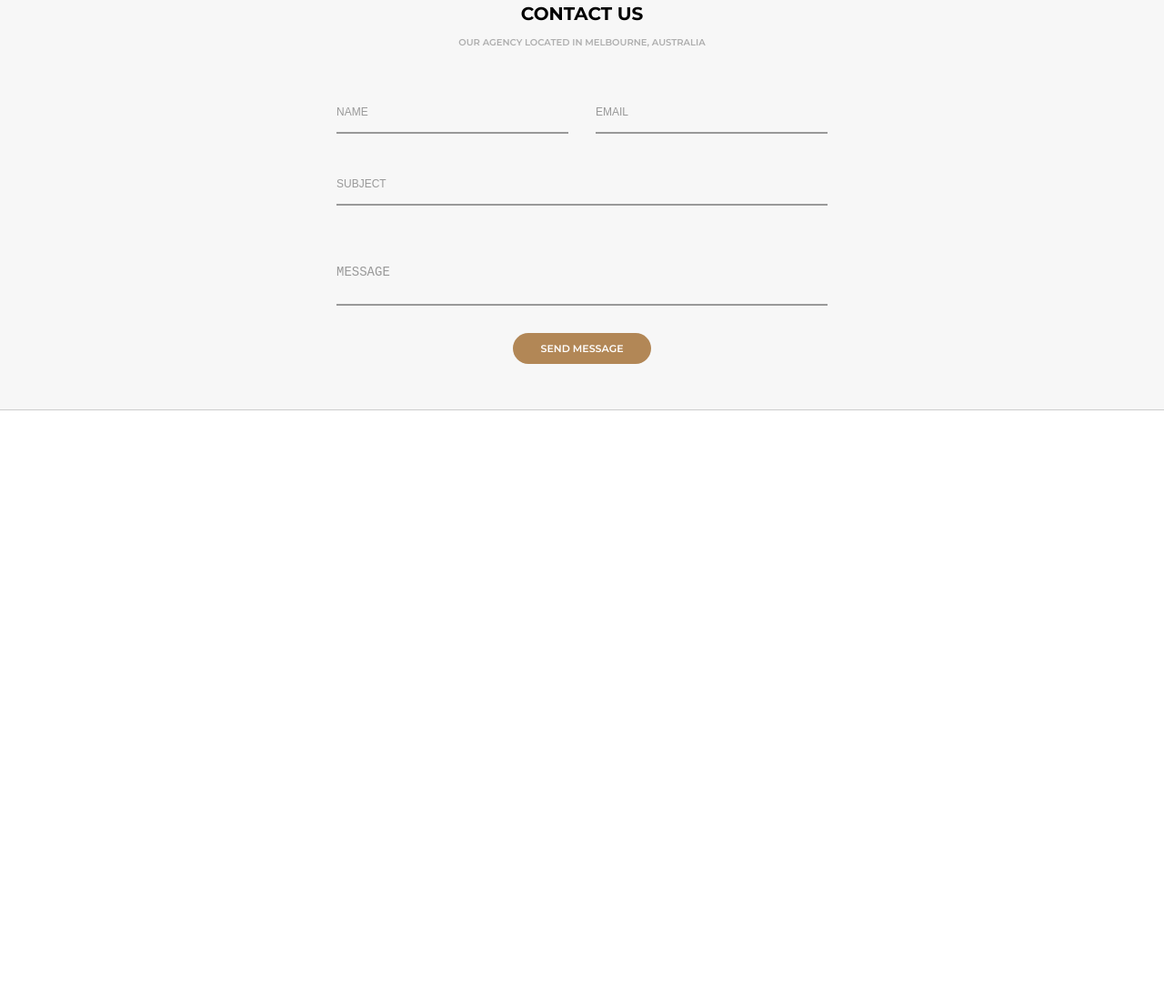
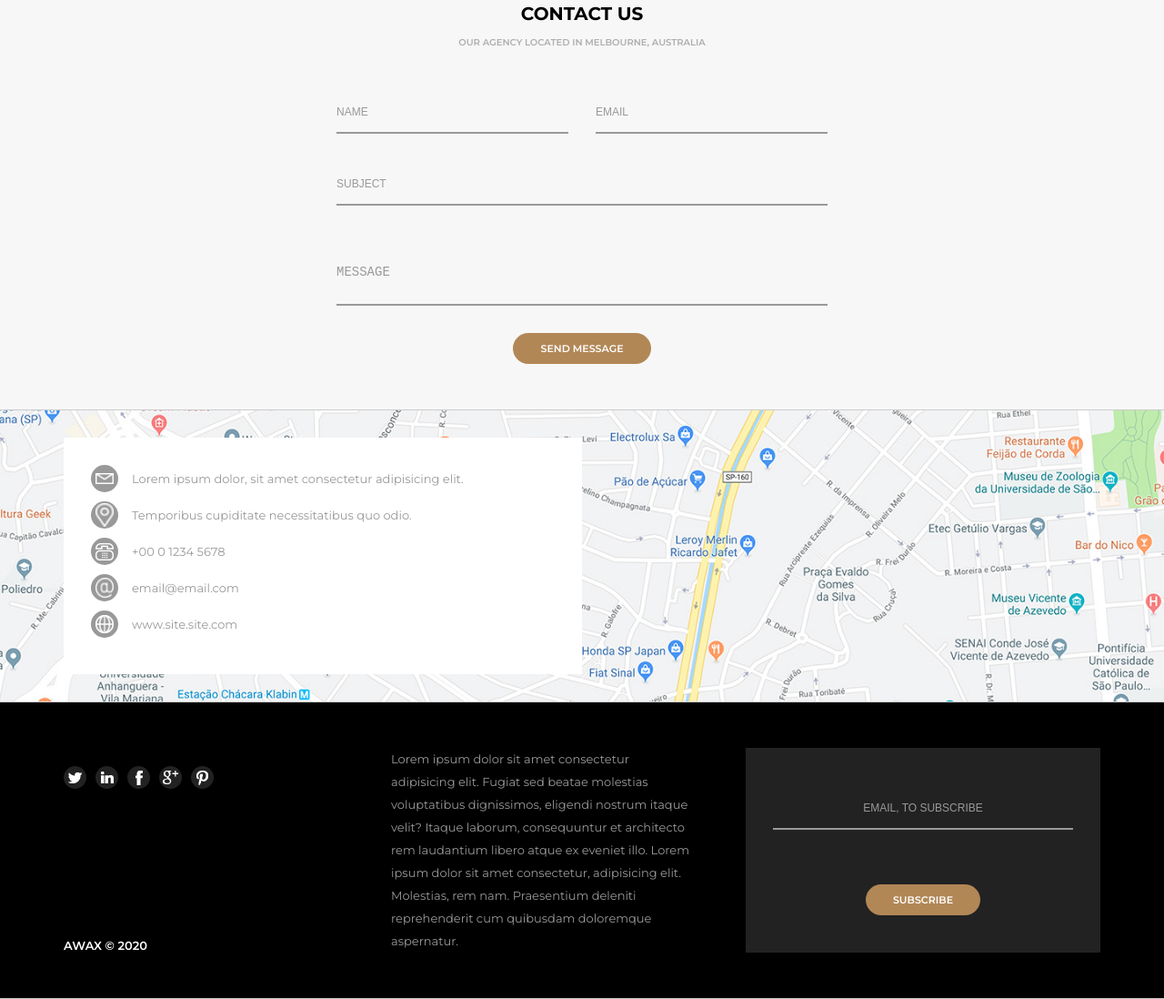
Before and after one commit to pablobr2100/Projeto-Awax, a plain HTML site: page index.html in a window 1280 px wide. Shown: the part 5522-6620 px from the top of the page at 91% size. Before the commit the page ends 5973 px from the top, so only its background shows below. Drawn offline with Linux system fonts and the light colour scheme.

Commit message:
Seção "Map" e rodapé
Criando a seção "Map" e o rodapé do site.

```diff
--- a/assets/css/style.css
+++ b/assets/css/style.css
@@ -784,3 +784,117 @@ CSS DE ÁREAS ESPECÍFICAS
     width: 255px;
     margin-right: 30px;
 }
+
+
+
+.section_map {
+    background-image: url('../images/mapa.jpg');
+    background-size: cover;
+    background-position: center;
+    padding-top: 30px;
+    padding-bottom: 30px;
+
+}
+.section_map_area {
+    width: 100vw;
+    max-width: 1140px;
+    margin: auto;
+}
+.section_map_info {
+    width: 50%;
+    padding: 30px;
+    background-color: #FFF;
+    color: #000;
+}
+.secction_map_item {
+    display: flex;
+    align-items: center;
+    color: #999;
+    margin-bottom: 10px;
+}
+.secction_map_item_img {
+    width: 30px;
+    height: 30px;
+    display: inline-flex;
+    padding: 5px;
+    background-color: #999;
+    justify-content: center;
+    align-items: center;
+    border-radius: 15px;
+    margin-right: 15px;
+}
+.secction_map_item_img img{
+    width: 20px;
+    height: auto;
+}
+
+
+
+
+
+
+
+.footer_area {
+    max-width: 1140px;
+    margin: auto;
+    display: flex;
+    color: #FFF;
+}
+.footer_social {
+    flex: 1;
+    display: flex;
+    flex-direction: column;
+    justify-content: space-between;
+    font-weight: 600;
+}
+.footer_social_area {
+    display: flex;
+    margin-top: 20px;
+}
+.footer_social_area a {
+    display: inline-flex;
+    align-items: center;
+    justify-content: center;
+    width: 25px;
+    height: 25px;
+    background-color: #222;
+    border-radius: 13px;
+    margin-right: 10px
+}
+.footer_social_area a:hover {
+    background-color: #B28756;
+}
+.footer_info {
+    flex: 1;
+    text-align: start;
+    margin-left: 30px;
+    margin-right: 60px;
+    line-height: 25px;
+    color: #999;
+}
+.footer_subscribe {
+    flex: 1;
+    display: flex;
+    flex-direction: column;
+    align-items: center;
+    justify-content: center;
+    background-color: #222;
+    padding: 30px;
+}
+.footer_subscribe input {
+    width: 100%;
+    font-size: 15px;
+    margin-bottom: 30px;
+    border: 0;
+    background-color: #222;
+    border-bottom: 2px solid #999;
+    padding: 15px 0;
+    outline: none;
+    text-align: center;
+    color: #999;
+}
+.footer_subscribe input::placeholder {
+    font-size: 12px;
+    color: #999;
+    text-transform: uppercase;
+}
--- a/index.html
+++ b/index.html
@@ -24,14 +24,14 @@
                 <nav>
                     <ul>
                         <li><a href="">home</a></li>
-                        <li><a href="">about us</a></li>
-                        <li><a href="">services</a></li>
-                        <li><a href="">our projects</a></li>
-                        <li><a href="">our team</a></li>
-                        <li><a href="">happy clients</a></li>
-                        <li><a href="">price</a></li>
-                        <li><a href="">some facts</a></li>
-                        <li><a href="">contact us</a></li>
+                        <li><a href="#about_us">about us</a></li>
+                        <li><a href="#services">services</a></li>
+                        <li><a href="#projects">our projects</a></li>
+                        <li><a href="#team">our team</a></li>
+                        <li><a href="#clients">happy clients</a></li>
+                        <li><a href="#price">price</a></li>
+                        <li><a href="#facts">some facts</a></li>
+                        <li><a href="#contact">contact us</a></li>
                     </ul>
                 </nav>
             </div>
@@ -73,7 +73,7 @@
             </div>
         </section>
 
-        <section class="default light">
+        <section id="about_us" class="default light">
             <div class="section_title">about us</div>
             <div class="section_description">who we are?</div>
             <div class="section_body">
@@ -97,7 +97,7 @@
             </div>
         </section>
 
-        <section class="default dark">
+        <section id="services" class="default dark">
             <div class="section_title">Services</div>
             <div class="section_description">Services that we provide</div>
             <div class="section_body">
@@ -126,7 +126,7 @@
             </div>
         </section>
 
-        <section class="default light">
+        <section id="projects" class="default light">
             <div class="section_title">our projects</div>
             <div class="section_description">what we create</div>
             <div class="section_body">
@@ -259,7 +259,7 @@
             </div>
         </section>
 
-        <section class="default dark bg-team">
+        <section id="team" class="default dark bg-team">
             <div class="section_team_area">
                 <div class="section_title">Our Team</div>
                 <div class="section_description">our co-workers</div>
@@ -319,7 +319,7 @@
             </div>
         </section>
 
-        <section class="default light">
+        <section id="clients" class="default light">
             <div class="section_clients_area">
                 <div class="section_title">happy clients</div>
                 <div class="section_description">client reviews</div>
@@ -385,7 +385,7 @@
             </div>
         </section>
 
-        <section class="default light_darker">
+        <section id="price" class="default light_darker">
             <div class="section_prices_area">
                 <div class="section_title">price</div>
                 <div class="section_description">pricing table</div>
@@ -507,7 +507,7 @@
             </div>
         </section>
 
-        <section class="default dark">
+        <section id="facts" class="default dark">
             <div class="section_title">Some facts</div>
             <div class="section_description">about our work</div>
             <div class="section_body">
@@ -585,7 +585,7 @@
             </div>
         </section>
 
-        <section class="default light">
+        <section id="contact" class="default light">
             <div class="section_message_area">
                 <div class="section_title">contact us</div>
                 <div class="section_description">our agency located in Melbourne, Australia</div>
@@ -604,9 +604,69 @@
             </div>
         </section>
 
+        <section class="section_map">
+            <div class="section_map_area">
+                <div class="section_map_info">
+                    <div class="secction_map_item">
+                        <div class="secction_map_item_img">
+                            <img src="assets/images/carta.png">
+                        </div>
+                        <p>Lorem ipsum dolor, sit amet consectetur adipisicing elit.</p>
+                    </div>
+                    <div class="secction_map_item">
+                        <div class="secction_map_item_img">
+                            <img src="assets/images/localizacao.png">
+                        </div>
+                        <p>Temporibus cupiditate necessitatibus quo odio.</p>
+                    </div>
+                    <div class="secction_map_item">
+                        <div class="secction_map_item_img">
+                            <img src="assets/images/telefone.png">
+                        </div>
+                        <p>+00 0 1234 5678</p>
+                    </div>
+                    <div class="secction_map_item">
+                        <div class="secction_map_item_img">
+                            <img src="assets/images/arroba.png">
+                        </div>
+                        <p>email@email.com</p>
+                    </div>
+                    <div class="secction_map_item">
+                        <div class="secction_map_item_img">
+                            <img src="assets/images/web.png">
+                        </div>
+                        <p>www.site.site.com</p>
+                    </div>
+                </div>
+            </div>
+        </section>
+
     </main>
 
     <footer>
+
+        <div class="default dark">
+
+            <div class="footer_area">
+                <div class="footer_social">
+                    <div class="footer_social_area">
+                        <a href=""><img src="assets/images/twitter.png"></a>
+                        <a href=""><img src="assets/images/linkedin.png"></a>
+                        <a href=""><img src="assets/images/facebook.png"></a>
+                        <a href=""><img src="assets/images/googleplus.png"></a>
+                        <a href=""><img src="assets/images/pinterest.png"></a>
+                    </div>
+                    <p>AWAX &copy 2020</p>
+                </div>
+                <div class="footer_info">
+                    <p>Lorem ipsum dolor sit amet consectetur adipisicing elit. Fugiat sed beatae molestias voluptatibus dignissimos, eligendi nostrum itaque velit? Itaque laborum, consequuntur et architecto rem laudantium libero atque ex eveniet illo. Lorem ipsum dolor sit amet consectetur, adipisicing elit. Molestias, rem nam. Praesentium deleniti reprehenderit cum quibusdam doloremque aspernatur.</p>
+                </div>
+                <div class="footer_subscribe">
+                    <input type="email" name="subscribe" placeholder="email, to subscribe">
+                    <a class="button" href="">subscribe</a>
+                </div>
+            </div>
+        </div>
 
     </footer>
 
```
Also changed, not shown: assets/images/mapa.jpg (added).
